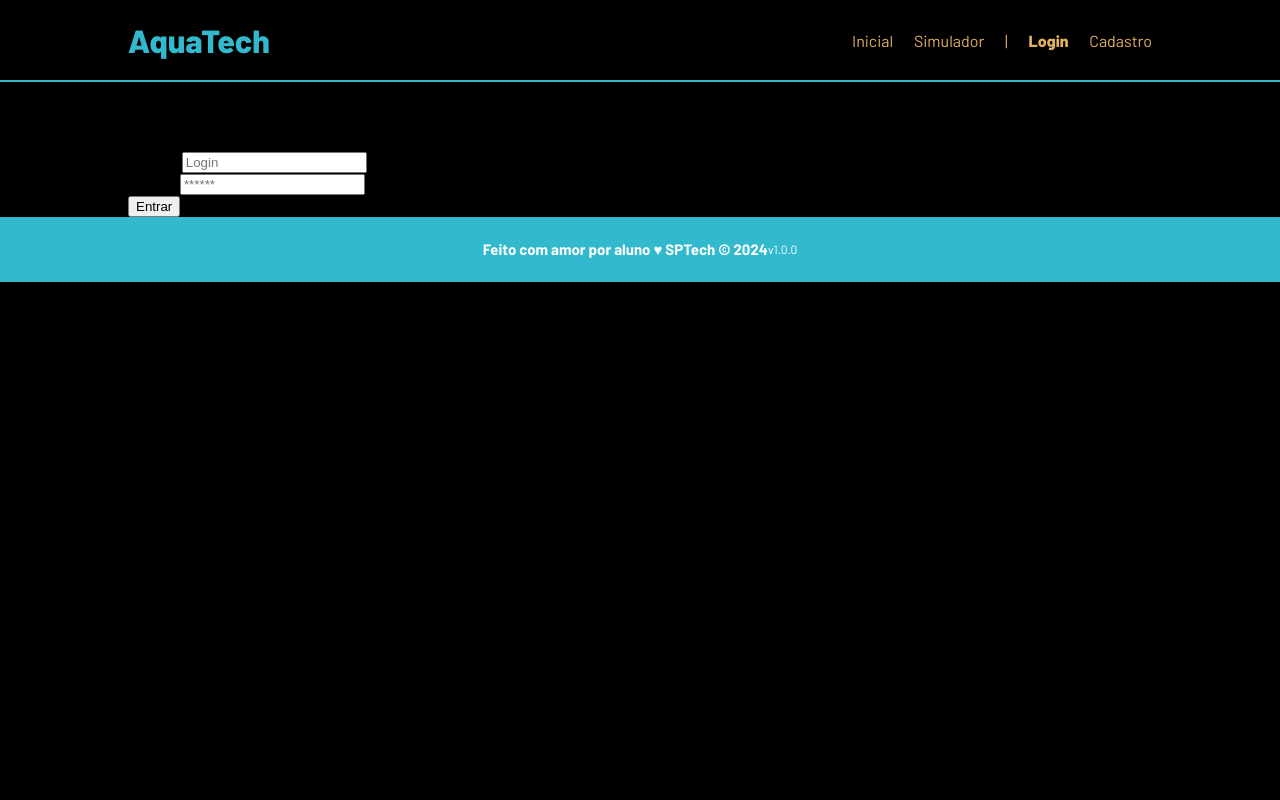
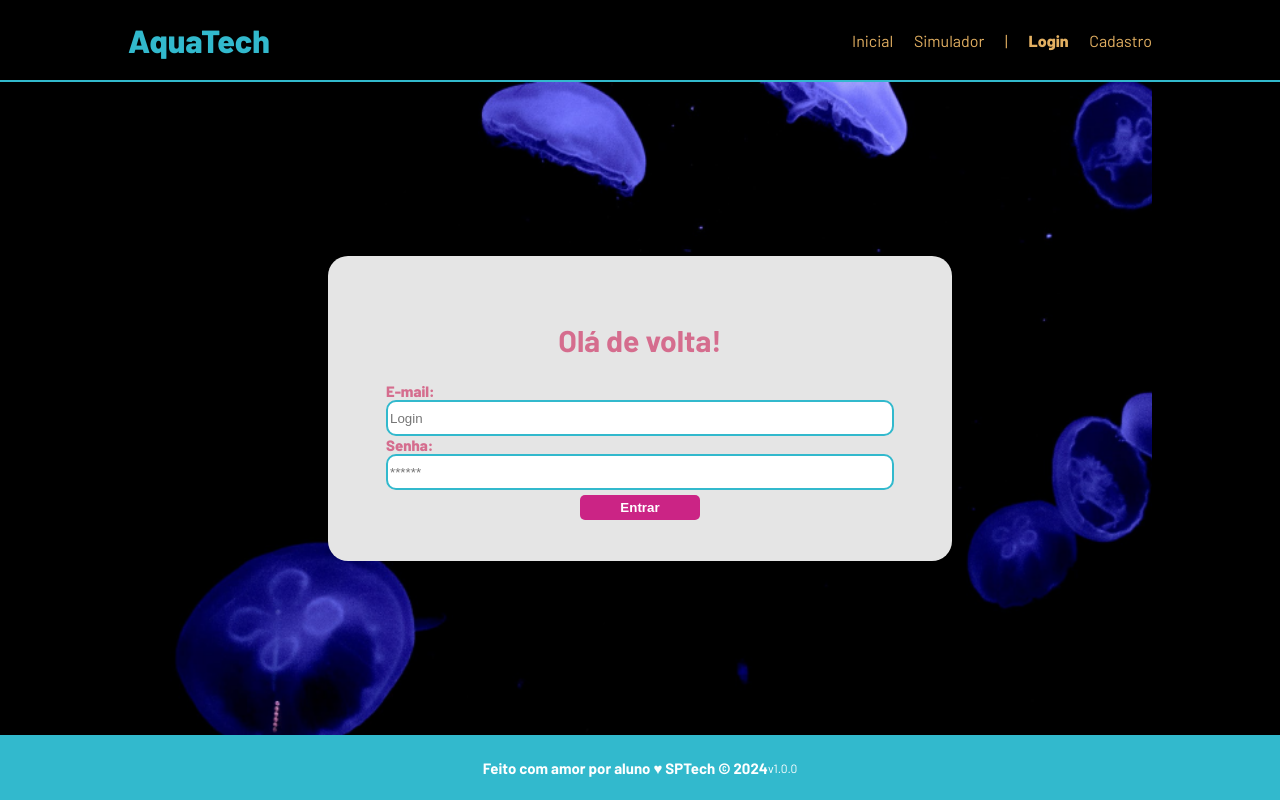
Before and after one commit to CaioVisconti/Aquatech, a plain HTML site: page public/login.html in a window 1280 px wide. Drawn offline with Linux system fonts and the light colour scheme.

Commit message:
Home do AquaTech

```diff
--- a/public/login.html
+++ b/public/login.html
@@ -41,7 +41,7 @@
 
     <div class="login">
 
-        <div class="container">
+        <div class="banner container">
             <div class="card card-login">
                 <h2>Olá de volta!</h2>
                 <div class="formulario">
--- a/public/styles/style.css
+++ b/public/styles/style.css
@@ -26,6 +26,8 @@ body {
     display: flex;
     width: 80%;
     margin: auto;
+    justify-content: center;
+    align-items: center;
 }
 
 .header .container { /*Quero que dentro da tag header, mexa no container*/
@@ -124,3 +126,97 @@ body {
 .version {
     font-size: 12px;
 }
+
+.card {
+    width: 55%;
+    height: 30%;
+    justify-content: center;
+    display: flex;
+    border-radius: 20px;
+}
+
+.card-login {
+    display: flex;
+    background-color: #e5e5e5;
+    align-items: center;
+    flex-direction: column;
+    color: #D56D8E;
+    padding: 55px 30px;
+    align-content: stretch;
+}
+
+.campo{
+    display: flex;
+    flex-direction: column;
+    align-items: flex-start;
+    font-size: 15px;
+    font-weight: 800;
+    justify-content:center;
+}
+
+.container .card{
+    display: flex;
+    flex-direction: center;
+}
+
+.formulario {
+    display: flex;
+    justify-content: space-around;
+    flex-direction: column;
+    width: 100px;
+    align-items: center;
+    justify-items: center;
+}
+
+.campo {
+    align-items: flex-start;
+    justify-content: center;
+    justify-items: flex-start;
+}
+
+.campo .botao {
+    display:flex;
+    background-color: #D56D8E;
+    color: white;
+    flex-direction: center;
+}
+
+.login {
+    display: flex;
+    justify-content: center;
+    align-items: center;
+}
+
+input {
+    width: 500px;
+    height: 30px;
+    border-radius: 10px;
+    border: 2px solid #32b9cd;
+}
+
+h2 {
+    font-size: 30px;
+}
+
+button {
+    background-color: rgb(203, 36, 133);
+    color: white;
+    justify-content: center;
+    width: 120px;
+    height: 25px;
+    font-weight: 600;
+    border-radius: 5px;
+    border: none;
+    margin-top: 5px;
+}
+
+.card-cadastro {
+    display: flex;
+    background-color: #e5e5e5;
+    align-items: center;
+    flex-direction: column;
+    color: #D56D8E;
+    padding: 135px 30px;
+    align-content: stretch;
+
+}
```
Also changed, not shown: public/cadastro.html (+1 -1 lines).
